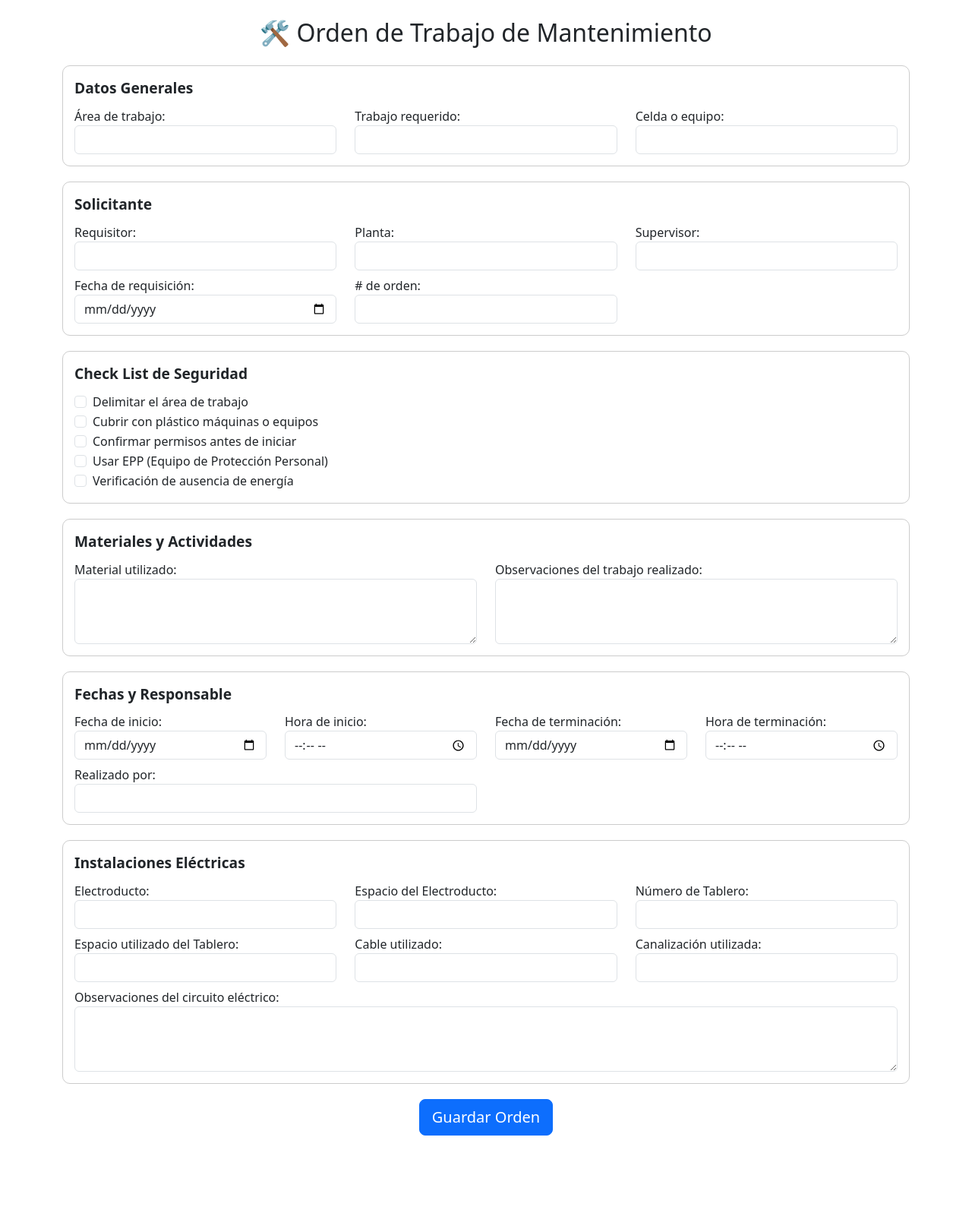
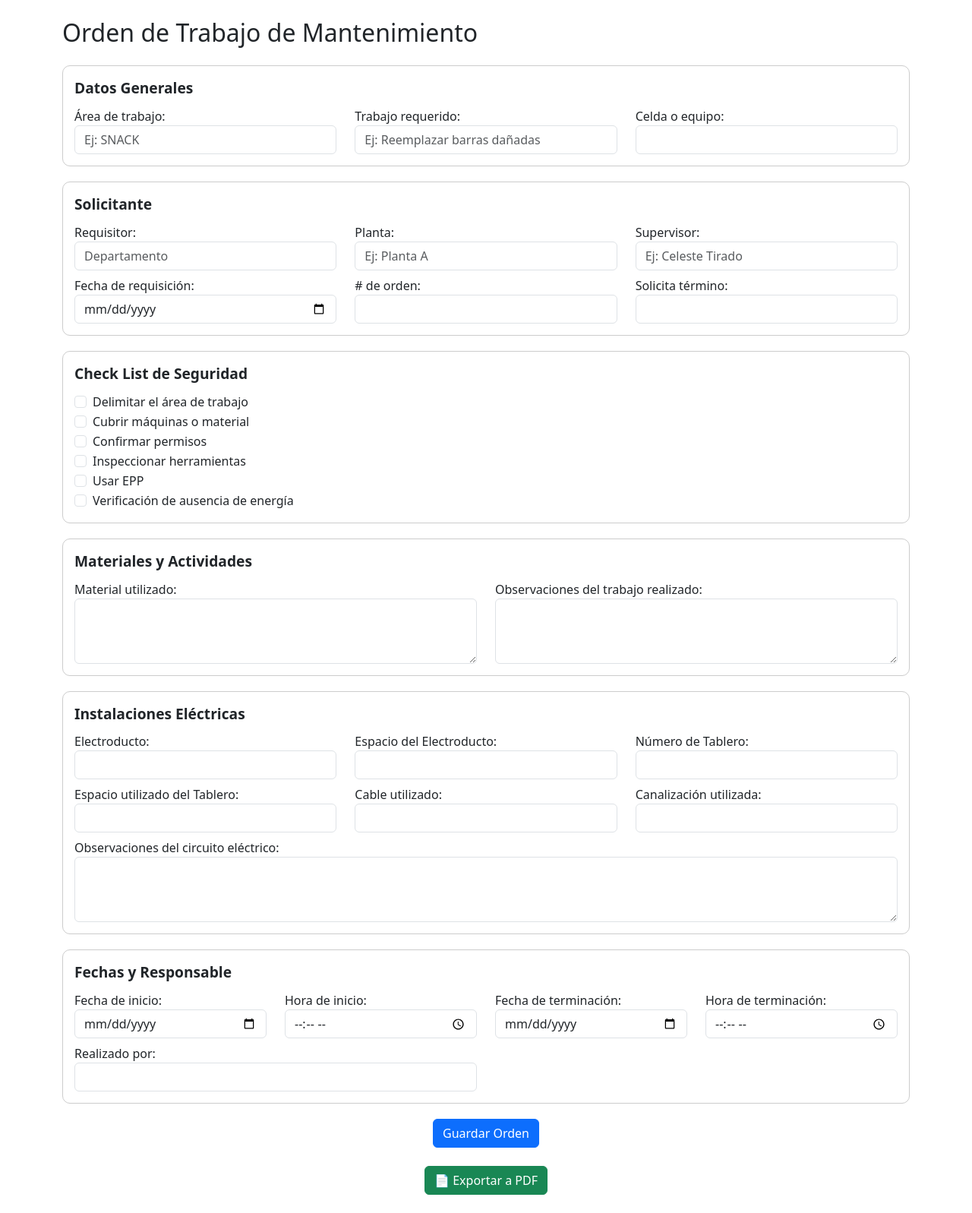
Before and after one commit to tenorio3g/Ordenes, a Flask app: template templates/formulario.html in a window 1280 px wide. Shown: the whole page at 76% size. Before the commit the page ends 1495 px from the top, so only its background shows below. Run offline with Flask 3, Linux system fonts and the light colour scheme; the template is opened without the code that fills it, so the values that code supplies are empty.

Commit message:
Update formulario.html

```diff
--- a/templates/formulario.html
+++ b/templates/formulario.html
@@ -1,8 +1,8 @@
 <!DOCTYPE html>
 <html lang="es">
 <head>
-  <meta charset="UTF-8">
-  <meta name="viewport" content="width=device-width, initial-scale=1.0">
+  <meta charset="UTF-8" />
+  <meta name="viewport" content="width=device-width, initial-scale=1.0" />
   <title>Orden de Trabajo - Mantenimiento</title>
   <link href="https://cdn.jsdelivr.net/npm/bootstrap@5.3.0/dist/css/bootstrap.min.css" rel="stylesheet">
   <style>
@@ -20,23 +20,23 @@
   </style>
 </head>
 <body class="container py-4">
-  <h2 class="mb-4 text-center">🛠️ Orden de Trabajo de Mantenimiento</h2>
+  <h2 class="mb-4">Orden de Trabajo de Mantenimiento</h2>
 
-  <form method="POST" action="/">
+  <form>
     <div class="seccion">
       <div class="titulo-seccion">Datos Generales</div>
       <div class="row">
         <div class="col-md-4">
           <label>Área de trabajo:</label>
-          <input name="area" type="text" class="form-control" required>
+          <input type="text" class="form-control" placeholder="Ej: SNACK">
         </div>
         <div class="col-md-4">
           <label>Trabajo requerido:</label>
-          <input name="trabajo" type="text" class="form-control" required>
+          <input type="text" class="form-control" placeholder="Ej: Reemplazar barras dañadas">
         </div>
         <div class="col-md-4">
           <label>Celda o equipo:</label>
-          <input name="celda" type="text" class="form-control">
+          <input type="text" class="form-control">
         </div>
       </div>
     </div>
@@ -46,36 +46,53 @@
       <div class="row">
         <div class="col-md-4">
           <label>Requisitor:</label>
-          <input name="requisitor" type="text" class="form-control">
+          <input type="text" class="form-control" placeholder="Departamento">
         </div>
         <div class="col-md-4">
           <label>Planta:</label>
-          <input name="planta" type="text" class="form-control">
+          <input type="text" class="form-control" placeholder="Ej: Planta A">
         </div>
         <div class="col-md-4">
           <label>Supervisor:</label>
-          <input name="supervisor" type="text" class="form-control">
+          <input type="text" class="form-control" placeholder="Ej: Celeste Tirado">
         </div>
       </div>
       <div class="row mt-2">
         <div class="col-md-4">
           <label>Fecha de requisición:</label>
-          <input name="fecha_requisicion" type="date" class="form-control">
+          <input type="date" class="form-control">
         </div>
         <div class="col-md-4">
           <label># de orden:</label>
-          <input name="numero_orden" type="text" class="form-control">
+          <input type="text" class="form-control">
+        </div>
+        <div class="col-md-4">
+          <label>Solicita término:</label>
+          <input type="text" class="form-control">
         </div>
       </div>
     </div>
 
     <div class="seccion">
       <div class="titulo-seccion">Check List de Seguridad</div>
-      <div class="form-check"><input class="form-check-input" name="check_delimitar" type="checkbox"> Delimitar el área de trabajo</div>
-      <div class="form-check"><input class="form-check-input" name="check_cubrir" type="checkbox"> Cubrir con plástico máquinas o equipos</div>
-      <div class="form-check"><input class="form-check-input" name="check_permisos" type="checkbox"> Confirmar permisos antes de iniciar</div>
-      <div class="form-check"><input class="form-check-input" name="check_epp" type="checkbox"> Usar EPP (Equipo de Protección Personal)</div>
-      <div class="form-check"><input class="form-check-input" name="check_energia" type="checkbox"> Verificación de ausencia de energía</div>
+      <div class="form-check">
+        <input class="form-check-input" type="checkbox"> Delimitar el área de trabajo
+      </div>
+      <div class="form-check">
+        <input class="form-check-input" type="checkbox"> Cubrir máquinas o material
+      </div>
+      <div class="form-check">
+        <input class="form-check-input" type="checkbox"> Confirmar permisos
+      </div>
+      <div class="form-check">
+        <input class="form-check-input" type="checkbox"> Inspeccionar herramientas
+      </div>
+      <div class="form-check">
+        <input class="form-check-input" type="checkbox"> Usar EPP
+      </div>
+      <div class="form-check">
+        <input class="form-check-input" type="checkbox"> Verificación de ausencia de energía
+      </div>
     </div>
 
     <div class="seccion">
@@ -83,11 +100,49 @@
       <div class="row">
         <div class="col-md-6">
           <label>Material utilizado:</label>
-          <textarea name="materiales" class="form-control" rows="3"></textarea>
+          <textarea class="form-control" rows="3"></textarea>
         </div>
         <div class="col-md-6">
           <label>Observaciones del trabajo realizado:</label>
-          <textarea name="observaciones_trabajo" class="form-control" rows="3"></textarea>
+          <textarea class="form-control" rows="3"></textarea>
+        </div>
+      </div>
+    </div>
+
+    <div class="seccion">
+      <div class="titulo-seccion">Instalaciones Eléctricas</div>
+      <div class="row">
+        <div class="col-md-4">
+          <label>Electroducto:</label>
+          <input type="text" class="form-control">
+        </div>
+        <div class="col-md-4">
+          <label>Espacio del Electroducto:</label>
+          <input type="text" class="form-control">
+        </div>
+        <div class="col-md-4">
+          <label>Número de Tablero:</label>
+          <input type="text" class="form-control">
+        </div>
+      </div>
+      <div class="row mt-2">
+        <div class="col-md-4">
+          <label>Espacio utilizado del Tablero:</label>
+          <input type="text" class="form-control">
+        </div>
+        <div class="col-md-4">
+          <label>Cable utilizado:</label>
+          <input type="text" class="form-control">
+        </div>
+        <div class="col-md-4">
+          <label>Canalización utilizada:</label>
+          <input type="text" class="form-control">
+        </div>
+      </div>
+      <div class="row mt-2">
+        <div class="col-md-12">
+          <label>Observaciones del circuito eléctrico:</label>
+          <textarea class="form-control" rows="3"></textarea>
         </div>
       </div>
     </div>
@@ -97,70 +152,36 @@
       <div class="row">
         <div class="col-md-3">
           <label>Fecha de inicio:</label>
-          <input name="fecha_inicio" type="date" class="form-control">
+          <input type="date" class="form-control">
         </div>
         <div class="col-md-3">
           <label>Hora de inicio:</label>
-          <input name="hora_inicio" type="time" class="form-control">
+          <input type="time" class="form-control">
         </div>
         <div class="col-md-3">
           <label>Fecha de terminación:</label>
-          <input name="fecha_termino" type="date" class="form-control">
+          <input type="date" class="form-control">
         </div>
         <div class="col-md-3">
           <label>Hora de terminación:</label>
-          <input name="hora_termino" type="time" class="form-control">
+          <input type="time" class="form-control">
         </div>
       </div>
       <div class="row mt-2">
         <div class="col-md-6">
           <label>Realizado por:</label>
-          <input name="realizado_por" type="text" class="form-control">
-        </div>
-      </div>
-    </div>
-
-    <div class="seccion">
-      <div class="titulo-seccion">Instalaciones Eléctricas</div>
-      <div class="row">
-        <div class="col-md-4">
-          <label>Electroducto:</label>
-          <input name="electroducto" type="text" class="form-control">
-        </div>
-        <div class="col-md-4">
-          <label>Espacio del Electroducto:</label>
-          <input name="espacio_electroducto" type="text" class="form-control">
-        </div>
-        <div class="col-md-4">
-          <label>Número de Tablero:</label>
-          <input name="numero_tablero" type="text" class="form-control">
-        </div>
-      </div>
-      <div class="row mt-2">
-        <div class="col-md-4">
-          <label>Espacio utilizado del Tablero:</label>
-          <input name="espacio_tablero" type="text" class="form-control">
-        </div>
-        <div class="col-md-4">
-          <label>Cable utilizado:</label>
-          <input name="cable_utilizado" type="text" class="form-control">
-        </div>
-        <div class="col-md-4">
-          <label>Canalización utilizada:</label>
-          <input name="canalizacion" type="text" class="form-control">
-        </div>
-      </div>
-      <div class="row mt-2">
-        <div class="col-md-12">
-          <label>Observaciones del circuito eléctrico:</label>
-          <textarea name="observaciones_electricas" class="form-control" rows="3"></textarea>
+          <input type="text" class="form-control">
         </div>
       </div>
     </div>
 
     <div class="text-center">
-      <button type="submit" class="btn btn-primary btn-lg">Guardar Orden</button>
+      <button type="submit" class="btn btn-primary">Guardar Orden</button>
     </div>
   </form>
+
+  <div class="text-center mt-4">
+    <a href="/exportar" class="btn btn-success" target="_blank">📄 Exportar a PDF</a>
+  </div>
 </body>
 </html>
```
